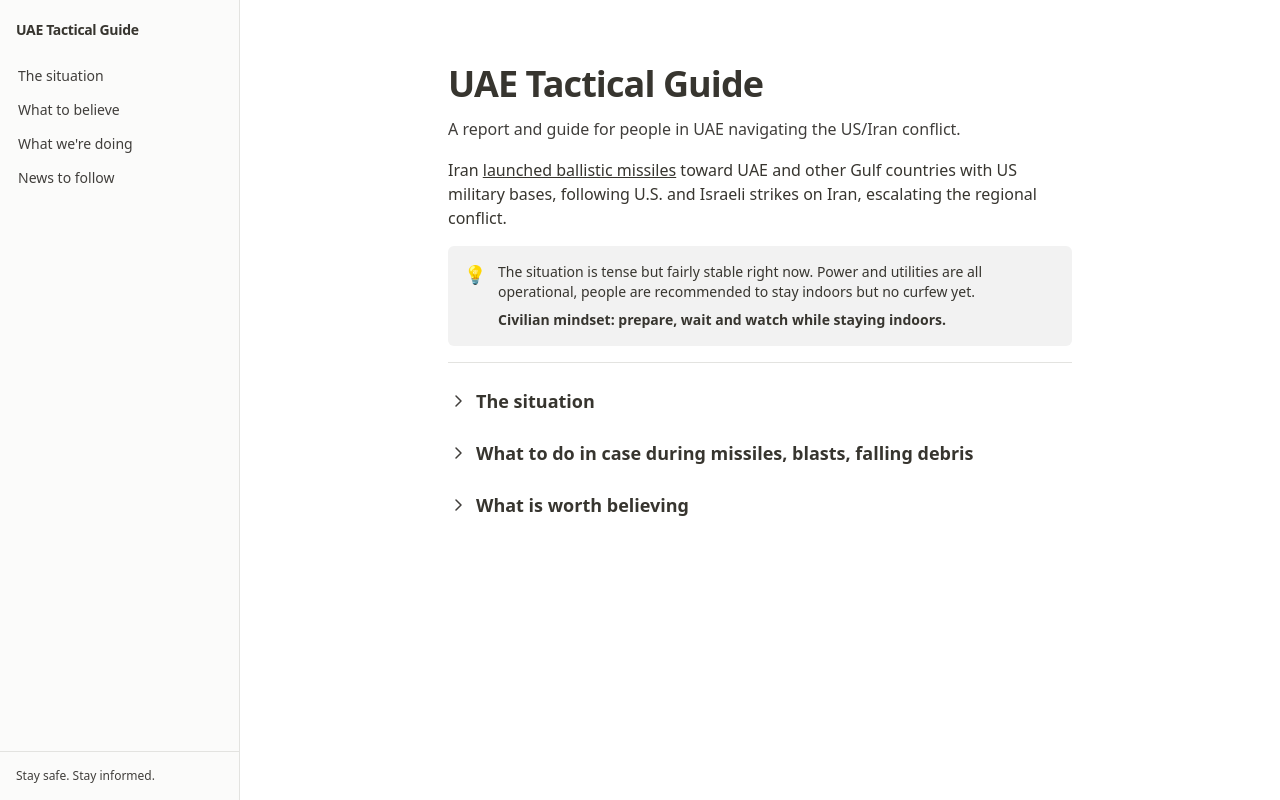
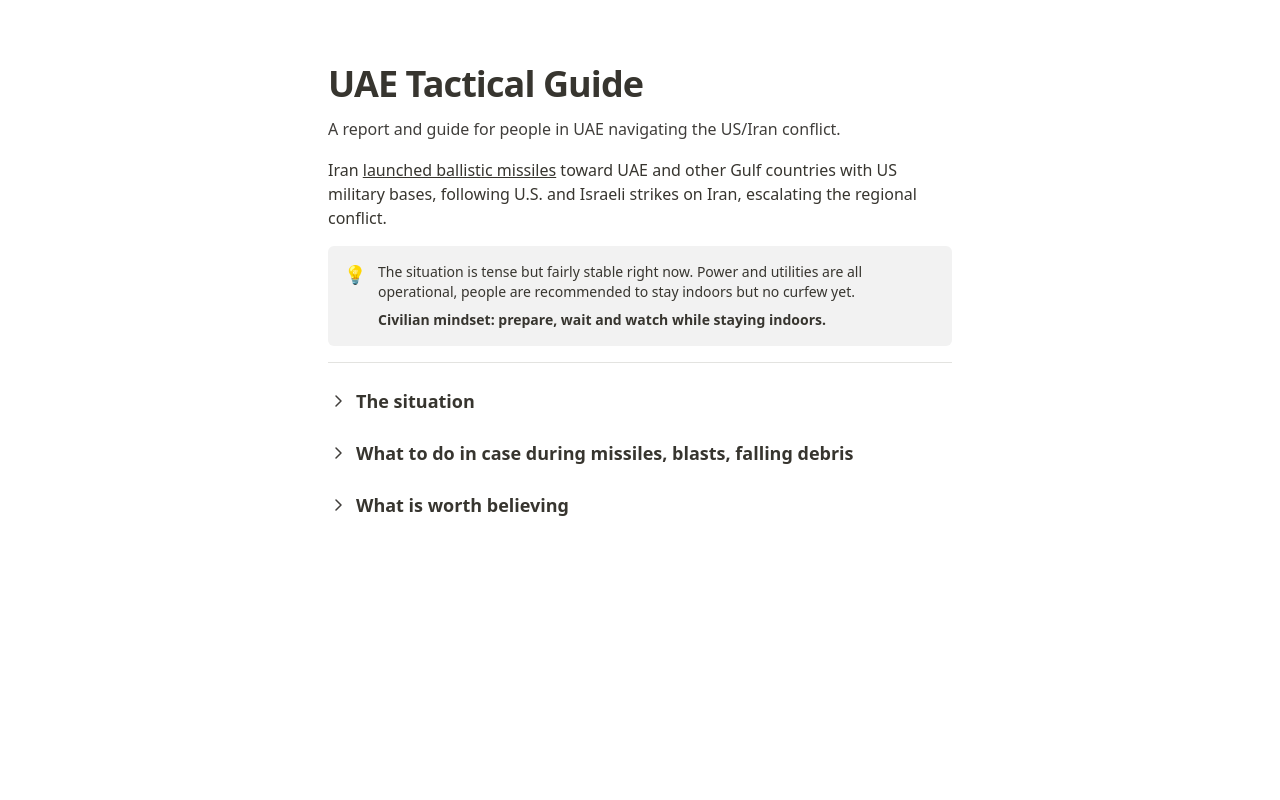
Before and after one commit to VedantKh/uae-tactical-guide, a Next.js app: page /uae-tactical-guide/ in a window 1280 px wide. Built offline with nearby package versions, Linux system fonts and the light colour scheme.

Commit message:
hide sidebar

```diff
--- a/app/components/Sidebar.tsx
+++ b/app/components/Sidebar.tsx
@@ -4,10 +4,9 @@
 import { useState } from "react";
 
 const navItems = [
-  { href: "/#situation", label: "The situation" },
-  { href: "/#believe", label: "What to believe" },
-  { href: "/#do-now", label: "What we're doing" },
-  { href: "/#news", label: "News to follow" },
+  { href: "/uae-tactical-guide/#situation", label: "The situation" },
+  { href: "/uae-tactical-guide/#believe", label: "What to believe" },
+  { href: "/uae-tactical-guide/#do-now", label: "What we're doing" },
 ];
 
 export default function Sidebar() {
@@ -19,12 +18,24 @@
       <button
         onClick={() => setMobileOpen(!mobileOpen)}
         className="fixed top-4 left-4 z-50 md:hidden flex flex-col gap-1 p-2 rounded-md border"
-        style={{ backgroundColor: "var(--sidebar-bg)", borderColor: "var(--border)" }}
+        style={{
+          backgroundColor: "var(--sidebar-bg)",
+          borderColor: "var(--border)",
+        }}
         aria-label="Toggle menu"
       >
-        <span className="block w-4 h-0.5" style={{ backgroundColor: "var(--foreground)" }} />
-        <span className="block w-4 h-0.5" style={{ backgroundColor: "var(--foreground)" }} />
-        <span className="block w-4 h-0.5" style={{ backgroundColor: "var(--foreground)" }} />
+        <span
+          className="block w-4 h-0.5"
+          style={{ backgroundColor: "var(--foreground)" }}
+        />
+        <span
+          className="block w-4 h-0.5"
+          style={{ backgroundColor: "var(--foreground)" }}
+        />
+        <span
+          className="block w-4 h-0.5"
+          style={{ backgroundColor: "var(--foreground)" }}
+        />
       </button>
 
       {/* Backdrop */}
@@ -40,10 +51,16 @@
         className={`fixed left-0 top-0 h-screen w-60 flex flex-col border-r z-40 transition-transform duration-200 ${
           mobileOpen ? "translate-x-0" : "-translate-x-full"
         } md:translate-x-0`}
-        style={{ backgroundColor: "var(--sidebar-bg)", borderColor: "var(--border)" }}
+        style={{
+          backgroundColor: "var(--sidebar-bg)",
+          borderColor: "var(--border)",
+        }}
       >
         <div className="px-4 py-5">
-          <Link href="/" className="flex items-center gap-2 group">
+          <Link
+            href="/"
+            className="flex items-center gap-2 group"
+          >
             <span
               className="text-sm font-semibold tracking-tight"
               style={{ color: "var(--foreground)" }}
@@ -77,7 +94,7 @@
           className="px-4 py-4 text-xs border-t"
           style={{ color: "var(--muted)", borderColor: "var(--border)" }}
         >
-          Stay safe. Stay informed.
+          Stay safe people.
         </div>
       </aside>
     </>
--- a/app/layout.tsx
+++ b/app/layout.tsx
@@ -1,7 +1,6 @@
 import type { Metadata } from "next";
 import { Geist, Geist_Mono } from "next/font/google";
 import "./globals.css";
-import Sidebar from "./components/Sidebar";
 
 const geistSans = Geist({
   variable: "--font-geist-sans",
@@ -28,8 +27,7 @@
       <body
         className={`${geistSans.variable} ${geistMono.variable} antialiased`}
       >
-        <Sidebar />
-        <main className="ml-0 md:ml-60 min-h-screen">{children}</main>
+        <main className="min-h-screen">{children}</main>
       </body>
     </html>
   );
--- a/app/page.tsx
+++ b/app/page.tsx
@@ -27,7 +27,7 @@
           <span className="text-lg leading-6 flex-shrink-0">&#128161;</span>
           <div className="text-sm" style={{ color: "var(--foreground)" }}>
             <p>The situation is tense but fairly stable right now. Power and utilities are all operational, people are recommended to stay indoors but no curfew yet.</p>
-            <p className="mt-2 font-semibold">Civilian mindset: prepare, wait and watch while staying indoors.</p>
+            <p className="mt-2 font-bold">Civilian mindset: prepare, wait and watch while staying indoors.</p>
           </div>
         </div>
       </div>
--- a/next.config.ts
+++ b/next.config.ts
@@ -4,6 +4,16 @@
   output: "export",
   basePath: "/uae-tactical-guide",
   reactCompiler: true,
+  async redirects() {
+    return [
+      {
+        source: "/",
+        destination: "/uae-tactical-guide",
+        basePath: false as const,
+        permanent: false,
+      },
+    ];
+  },
 };
 
 export default nextConfig;
```
